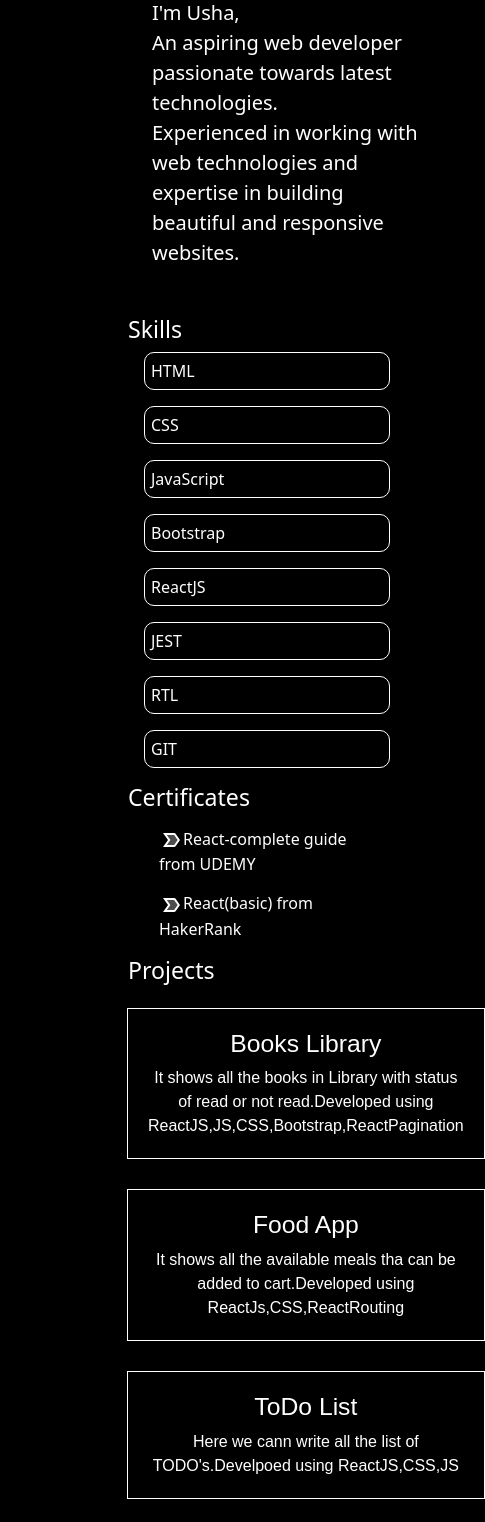
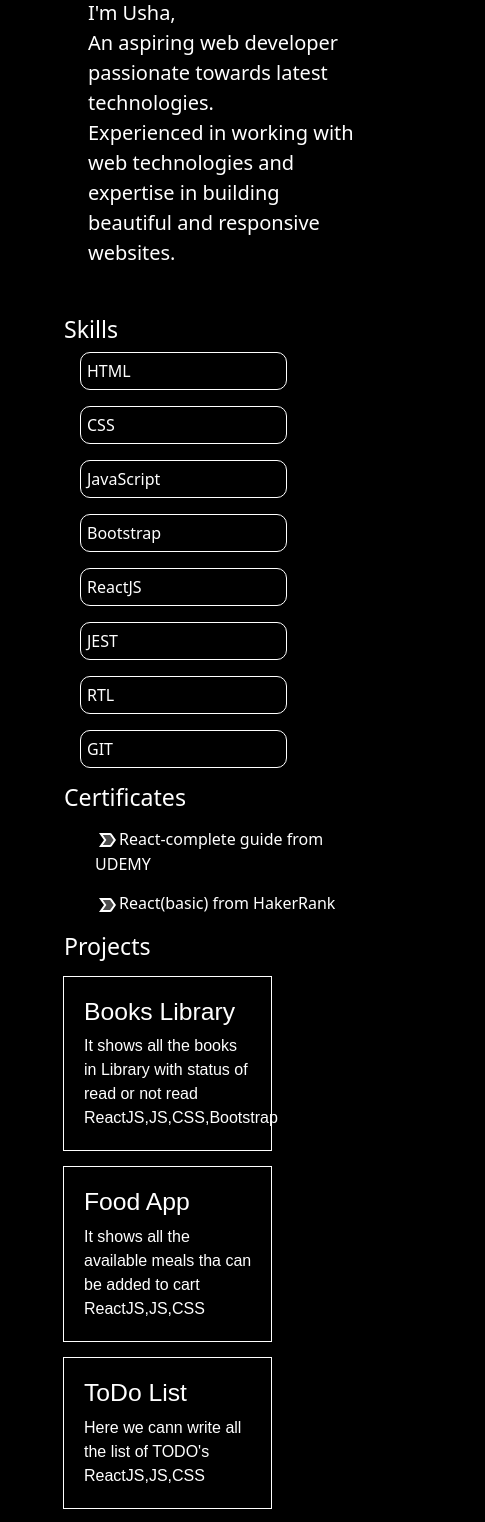
Before and after one commit to MadugulaUsha/profile, a React (Create React App) app: page / in a window 390 px wide. Shown: the part 434-1956 px from the top of the page, 485 px wide, since content can reach past the window. Built offline with nearby package versions, Linux system fonts and the light colour scheme.

Commit message:
css changed

```diff
--- a/src/Components/Certificates.module.css
+++ b/src/Components/Certificates.module.css
@@ -12,3 +12,9 @@
 .heading li{
     margin: 15px;
 }
+@media screen and (max-width: 600px) {
+  .heading{
+      margin-left: 3rem;
+  }
+
+}
--- /dev/null
+++ b/src/Components/Home.css
@@ -0,0 +1,9 @@
+@media screen and (max-width: 600px) {
+
+    .home{
+       margin-left: 0px;
+       align-items:center ;
+
+    }
+
+  }
--- a/src/Components/Home.js
+++ b/src/Components/Home.js
@@ -8,7 +8,7 @@ import Footer from './Footer'
 import '../App.css';
 function Home() {
   return (
-    <div className='App'>
+    <div className='home'>
        <Header/>
     <Intro/>
     <Skills/>
--- a/src/Components/Intro.module.css
+++ b/src/Components/Intro.module.css
@@ -19,7 +19,8 @@ border-radius: 50%;
 @media screen and (max-width: 476px) {
   .intro {
     align-items: center;
-    width: 70%;
+    width: 65%;
+    margin-left: 3rem;
    display: grid;
   }
 
--- a/src/Components/Projects.js
+++ b/src/Components/Projects.js
@@ -6,10 +6,11 @@ import food from '../assets/image1.png'
 import login from '../assets/login.png'
 import { Link } from 'react-router-dom'
 const projects=[
-  {id:1,Name:'Books Library',Dis:'It shows all the books in Library with status of read or not read.Developed using ReactJS,JS,CSS,Bootstrap,ReactPagination',img:book},
-  {id:2,Name:'Food App',Dis:'It shows all the available meals tha can be added to cart.Developed using ReactJs,CSS,ReactRouting',img:food},
-  {id:3,Name:'ToDo List',Dis:"Here we cann write all the list of TODO's.Develpoed using ReactJS,CSS,JS",img:todo},
-  {id:4,Name:'Form validations',Dis:'Login Form with validations.Developed using ReactJS,CSS,JS',img:login}
+  {id:1,Name:'Books Library',Dis:"It shows all the books in Library with status of read or not read",Tech:"ReactJS,JS,CSS,Bootstrap",img:book},
+  {id:2,Name:'Food App',Dis:"It shows all the available meals tha can be added to cart",Tech:"ReactJS,JS,CSS",img:food},
+  {id:3,Name:'ToDo List',Dis:"Here we cann write all the list of TODO's",Tech:"ReactJS,JS,CSS",img:todo},
+  {id:4,Name:'Form validations',Dis:"Login Form with validations",Tech:"ReactJS,JS,CSS",img:login},
+  {id:4,Name:'Portfolio',Dis:"My profile",Tech:"ReactJS,JS,CSS,Bootstrap",img:login}
 ]
 
 function Projects() {
@@ -19,10 +20,9 @@ function Projects() {
     <div className={classes.Project}>
     {projects.map((details)=>{
       return <ul className={classes.card}>
-        {/* <li><img src={details.img} alt='name'/></li> */}
         <li><h2>{details.Name}</h2></li>
         <li>{details.Dis}</li>
-
+        <li>{details.Tech}</li>
       </ul>
     })}
     </div>
--- a/src/Components/Projects.module.css
+++ b/src/Components/Projects.module.css
@@ -4,7 +4,7 @@
 .Project{
     width: 70%;
     align-items: center;
-    display: grid;
+
 }
 .pro a{
     text-decoration: none;
@@ -23,12 +23,11 @@
     padding: 20px;
   }
   @media screen and (max-width: 600px) {
+    .pro{
+        margin-left: 3rem;
+    }
+    .card li{
+        text-align: left;
+    }
 
-    .card{
-        justify-content: center;
-        display: grid;
-    }
-    .card{
-        align-items: center;
-    }
   }
--- a/src/Components/Skills.module.css
+++ b/src/Components/Skills.module.css
@@ -32,8 +32,12 @@ ul{
 } */
 @media screen and (max-width: 600px) {
     .skil{
-      width: 100%;
+      width: 70%;
       flex-direction: column;
     }
+    .main_skill{
+        margin-top: 2rem;
+        margin-left: 3rem;
 
+    }
   }
```
